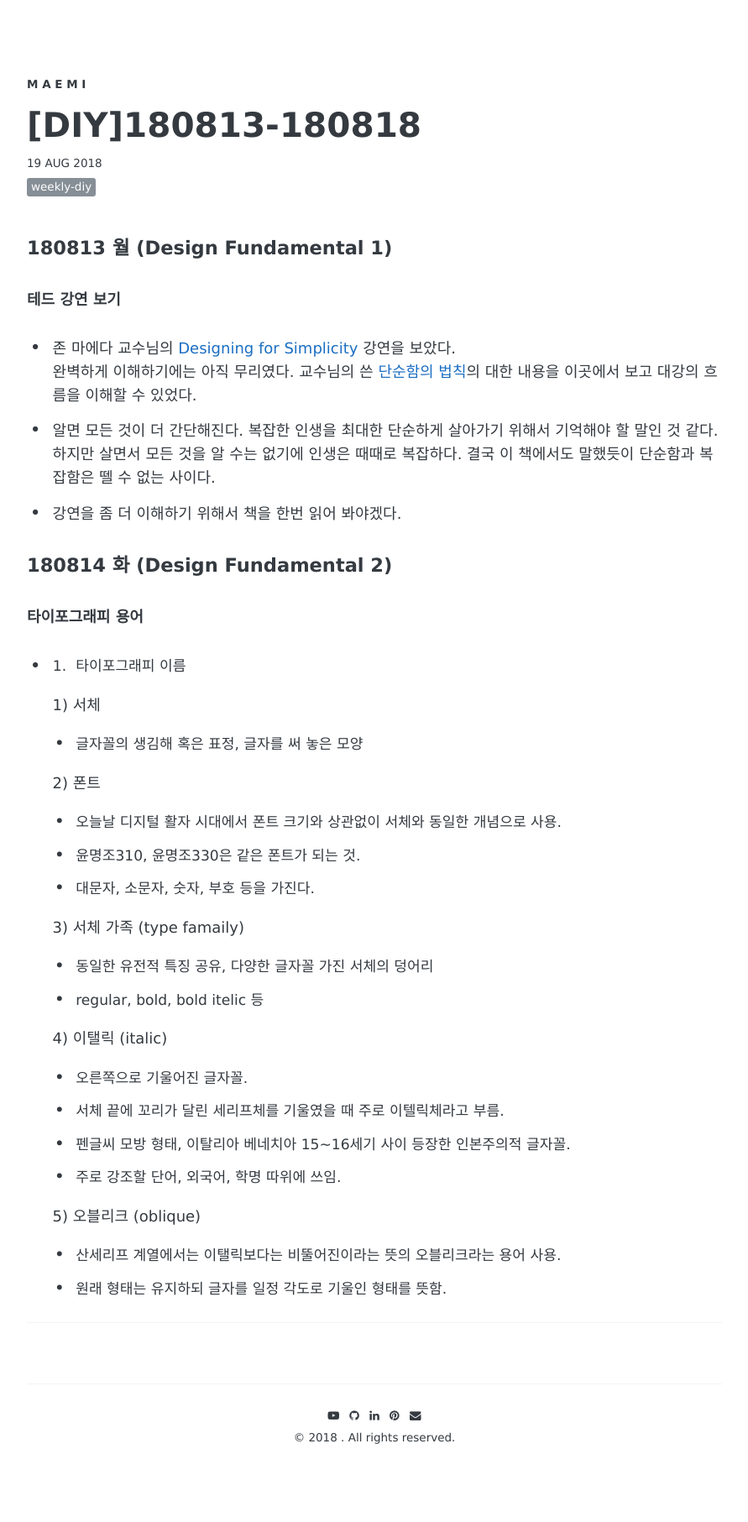
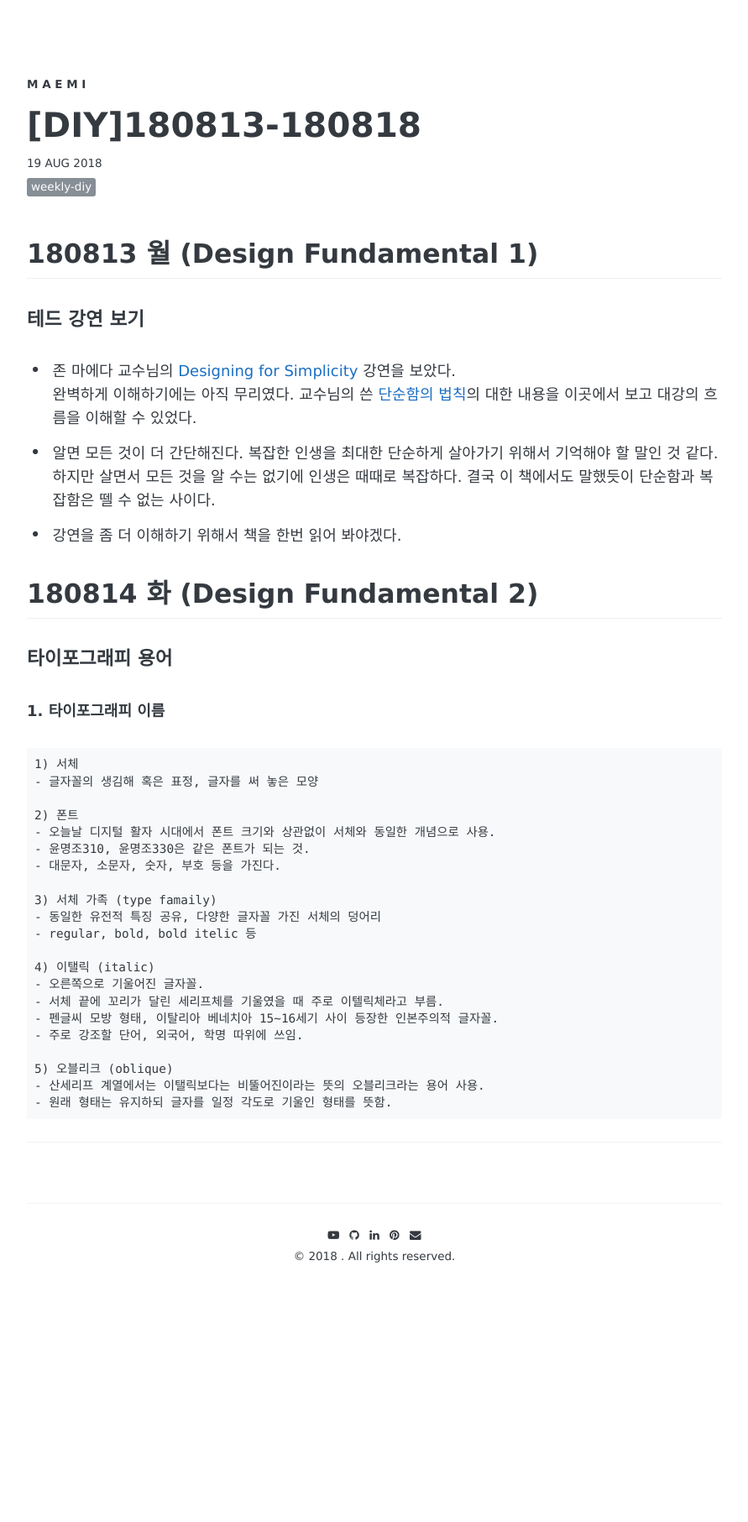
Before and after one commit to maeeemi/maeeemi.github.io, a Jekyll site: the page built from _posts/2018-08-20-Weekly-DIY-1.md, in a window 1280 px wide. Shown: the whole page at 84% size, without its empty margins (194-1085 px from the left). Built offline with Jekyll 4.4.1, drawn with Linux system fonts in a browser that asks for light colours; some web fonts are replaced; comment, search, counter and statistics services are not loaded; after the commit the page ends 1597 px from its top, so only the background shows below that.

Commit message:
post test

```diff
--- a/_posts/2018-08-20-Weekly-DIY-1.md
+++ b/_posts/2018-08-20-Weekly-DIY-1.md
@@ -8,19 +8,19 @@ comments: true
 share: true
 ---
 
-#### 180813 월 (Design Fundamental 1)
+## 180813 월 (Design Fundamental 1)
 
-##### 테드 강연 보기
+#### 테드 강연 보기
 - 존 마에다 교수님의 [Designing for Simplicity](https://www.ted.com/talks/john_maeda_on_the_simple_life) 강연을 보았다.
 완벽하게 이해하기에는 아직 무리였다. 교수님의 쓴 [단순함의 법칙](http://story.pxd.co.kr/119)의 대한 내용을 이곳에서 보고 대강의 흐름을 이해할 수 있었다.
 - 알면 모든 것이 더 간단해진다. 복잡한 인생을 최대한 단순하게 살아가기 위해서 기억해야 할 말인 것 같다. 하지만 살면서 모든 것을 알 수는 없기에 인생은 때때로 복잡하다. 결국 이 책에서도 말했듯이 단순함과 복잡함은 뗄 수 없는 사이다.
 - 강연을 좀 더 이해하기 위해서 책을 한번 읽어 봐야겠다.
 
 
-#### 180814 화 (Design Fundamental 2)
+## 180814 화 (Design Fundamental 2)
 
-##### 타이포그래피 용어
-- 1. 타이포그래피 이름
+#### 타이포그래피 용어
+##### 1. 타이포그래피 이름
 
     1) 서체
     - 글자꼴의 생김해 혹은 표정, 글자를 써 놓은 모양
```
